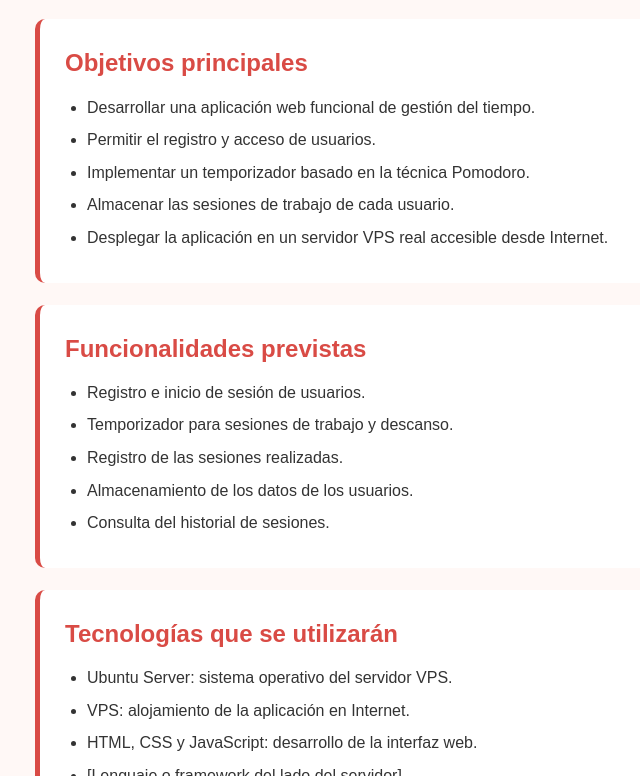
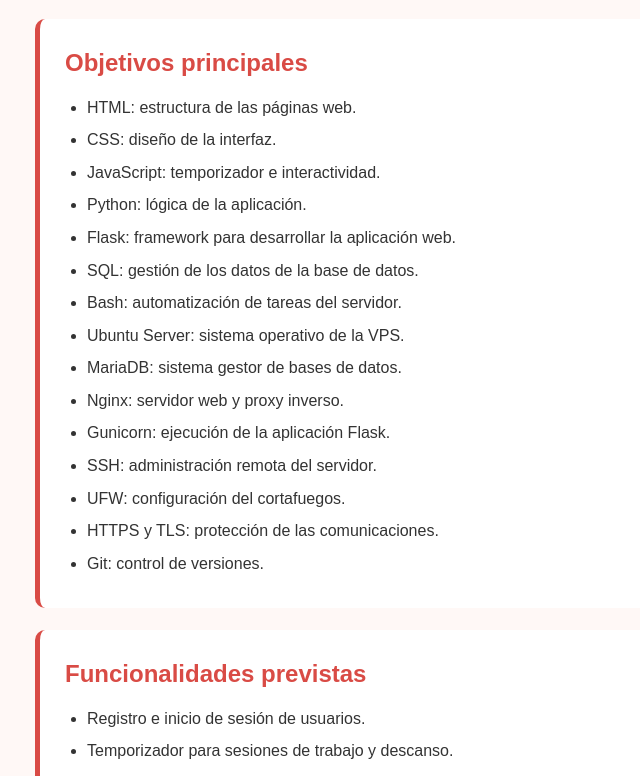
Before and after one commit to aanggomvil-del/Desarrollo-de-una-aplicaci-n-web-Pomodoro-en-una-VPS., a plain HTML site: page index.html in a window 1280 px wide. Shown: the part 543-1319 px from the top of the page, without its empty margins (150-790 px from the left). Drawn offline with Linux system fonts and the light colour scheme.

Commit message:
index.html

```diff
--- a/index.html
+++ b/index.html
@@ -40,12 +40,23 @@
         <section>
             <h2>Objetivos principales</h2>
             <ul>
-                <li>Desarrollar una aplicación web funcional de gestión del tiempo.</li>
-                <li>Permitir el registro y acceso de usuarios.</li>
-                <li>Implementar un temporizador basado en la técnica Pomodoro.</li>
-                <li>Almacenar las sesiones de trabajo de cada usuario.</li>
-                <li>Desplegar la aplicación en un servidor VPS real accesible desde Internet.</li>
+                <li>HTML: estructura de las páginas web.</li>
+                <li>CSS: diseño de la interfaz.</li>
+                <li>JavaScript: temporizador e interactividad.</li>
+                <li>Python: lógica de la aplicación.</li>
+                <li>Flask: framework para desarrollar la aplicación web.</li>
+                <li>SQL: gestión de los datos de la base de datos.</li>
+                <li>Bash: automatización de tareas del servidor.</li>
+                <li>Ubuntu Server: sistema operativo de la VPS.</li>
+                <li>MariaDB: sistema gestor de bases de datos.</li>
+                <li>Nginx: servidor web y proxy inverso.</li>
+                <li>Gunicorn: ejecución de la aplicación Flask.</li>
+                <li>SSH: administración remota del servidor.</li>
+                <li>UFW: configuración del cortafuegos.</li>
+                <li>HTTPS y TLS: protección de las comunicaciones.</li>
+                <li>Git: control de versiones.</li>
             </ul>
+
         </section>
 
         <section>
```
